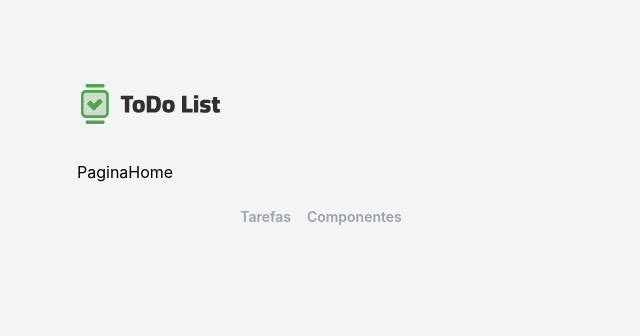
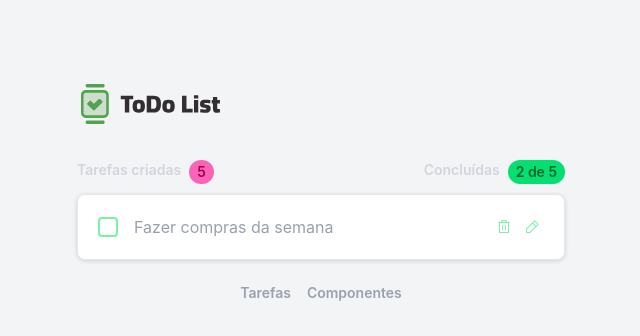
Before and after one commit to LaizaRS/TodoList-RocketSeat, a React (Vite) app: page / in a window 1280 px wide. Shown: the top 336 px of the page, without its empty margins (319-959 px from the left). Built offline with nearby package versions, Linux system fonts and the light colour scheme.

Commit message:
feat: taskItem e taskSummaty

```diff
--- /dev/null
+++ b/src/coreComponentes/taskItem.tsx
@@ -0,0 +1,43 @@
+import React from "react";
+import ButtonIcon from "../components/buttonIcon";
+import Card from "../components/card";
+import InputCheackBox from "../components/inputCheckBox";
+import Text from "../components/text";
+import TrashIcon from "../assets/icons/Trash.svg?react"
+import PencilIcon from "../assets/icons/Pencil.svg?react"
+import XIcon from "../assets/icons/X.svg?react"
+import CheckIcon from "../assets/icons/Check.svg?react"
+import InputText from "../components/inputText";
+
+export default function TaskItem () {
+  const [isEditing, setIsEdidting] = React.useState(false)
+
+  function handleEditTask () {
+    setIsEdidting(true)
+  }
+
+  function handeleExitEditTask() {
+    setIsEdidting(false)
+  }
+
+
+  return <Card size="md" className="flex items-center gap-4">
+    {!isEditing ?
+    <>
+     <InputCheackBox/>
+    <Text className="flex-1"> Fazer compras da semana</Text>
+    <div className="flex gap-1">
+      <ButtonIcon icon={TrashIcon} variant="tertiary"/>
+      <ButtonIcon icon={PencilIcon} variant="tertiary" onClick={handleEditTask}/>
+    </div>
+    </> : <>
+    <InputText  className="flex-1" />
+    <div className="flex gap-1">
+      <ButtonIcon icon={XIcon} variant="secondary" onClick={handeleExitEditTask}/>
+      <ButtonIcon icon={CheckIcon} variant="primary"/>
+    </div>
+    </>
+    }
+
+  </Card>
+}
--- /dev/null
+++ b/src/coreComponentes/tasksSummary.tsx
@@ -0,0 +1,16 @@
+import Badge from "../components/badge";
+import Text from "../components/text";
+
+
+export default function TasksSummary() {
+  return <>
+    <div className="flex intems center gap-2">
+      <Text variant="body-sm-bold" className="text-gray-300!">Tarefas criadas</Text>
+      <Badge variant="secondary">5</Badge>
+    </div>
+    <div className="flex intems center gap-2">
+      <Text variant="body-sm-bold" className="text-gray-300!">Concluídas</Text>
+      <Badge variant="primary">2 de 5</Badge>
+    </div>
+  </>
+}
--- a/src/pages/pageHome.tsx
+++ b/src/pages/pageHome.tsx
@@ -1,8 +1,13 @@
 import Container from "../components/conteiner";
+import TaskItem from "../coreComponentes/taskItem";
+import TasksSummary from "../coreComponentes/tasksSummary";
 
 
 export default function PageHome() {
-  return<Container>
-  PaginaHome
+  return<Container as="article" className="flex flex-col gap-2.5">
+  <header className="flex items-center justify-between">
+    <TasksSummary />
+  </header>
+  <TaskItem />
   </Container>
 }
```
Also changed, not shown: 1 other file (tests, documents, lock files or other folders).
